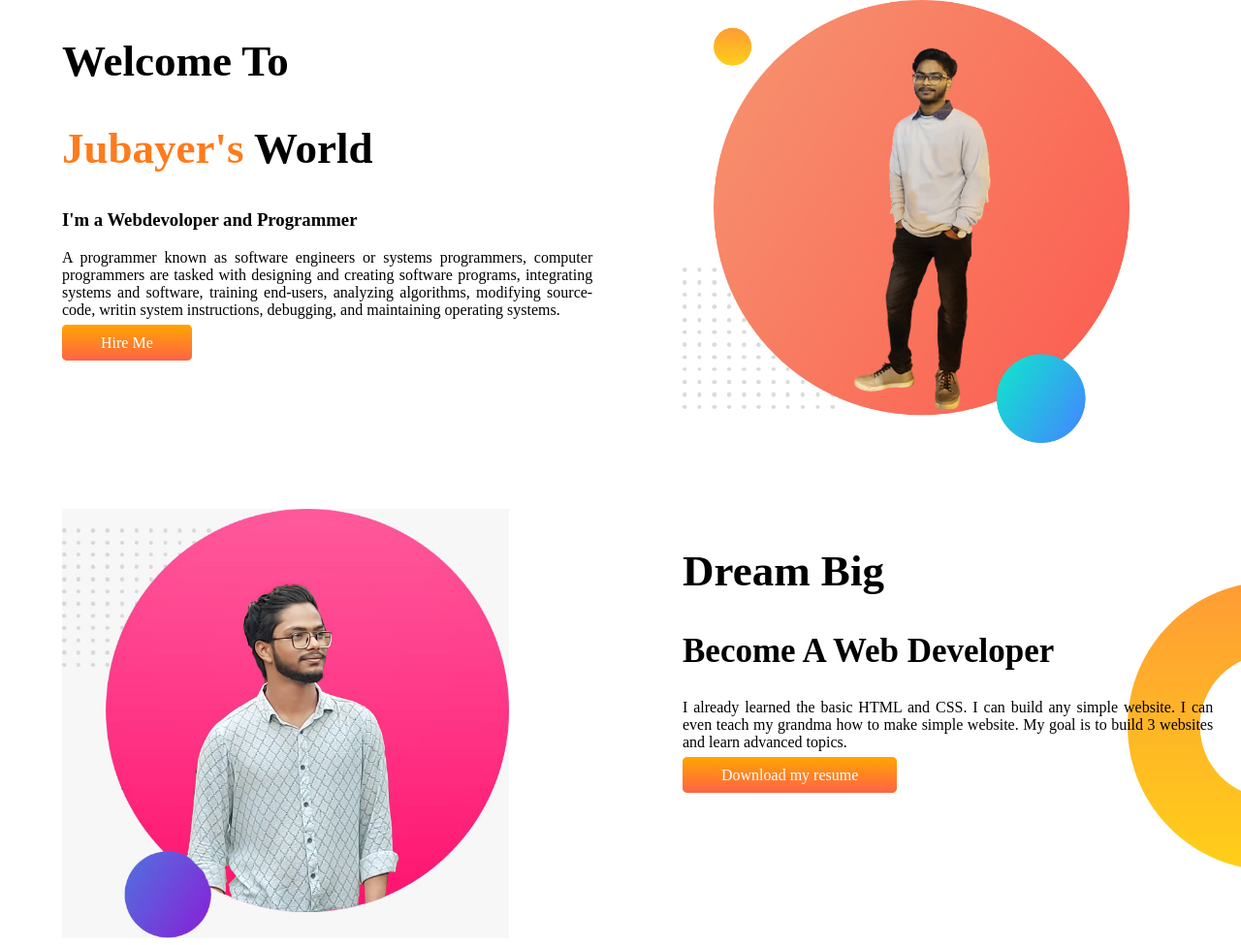
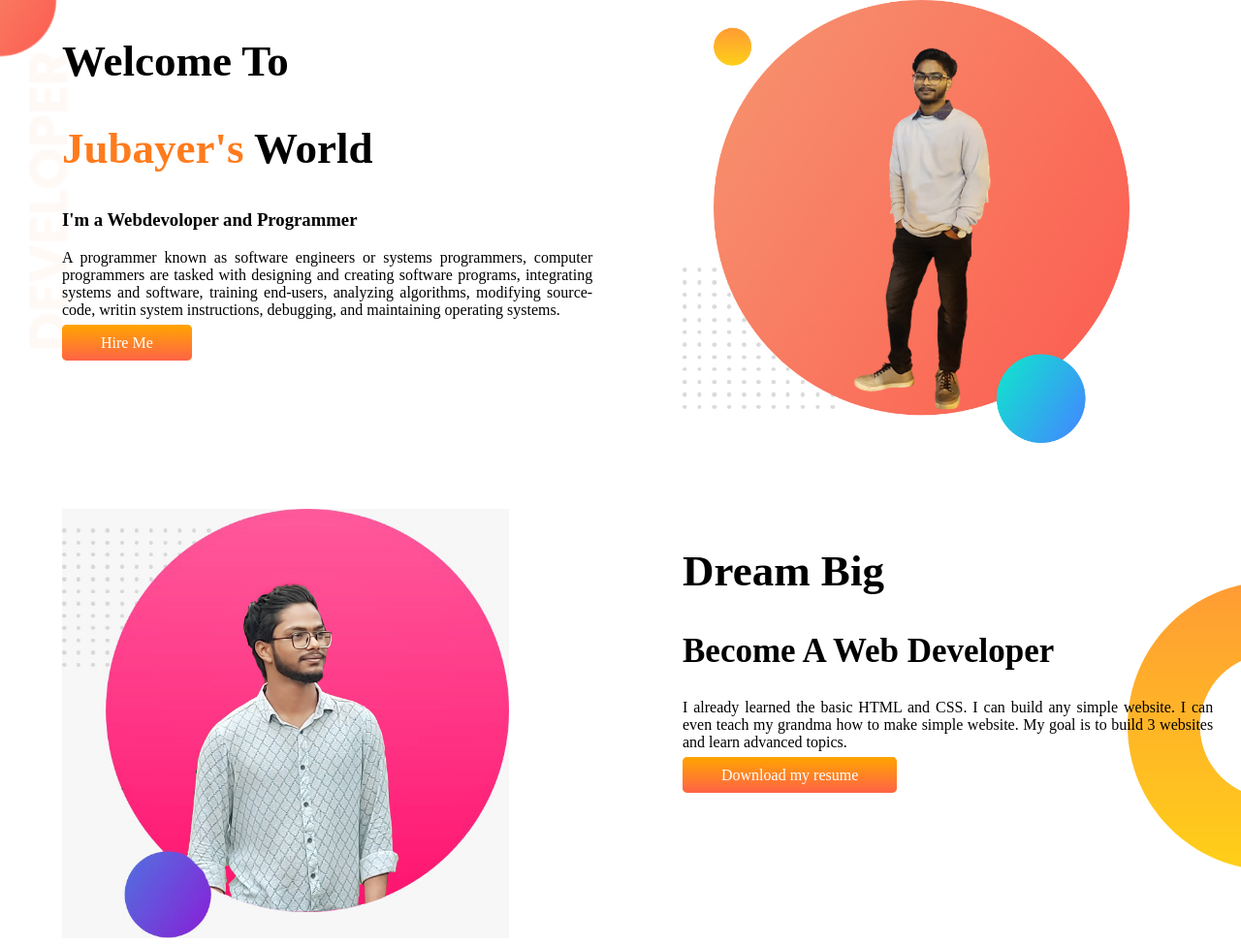
Before and after one commit to jubayer8221/portfolio-project-1, a plain HTML site: page index.html in a window 1280 px wide. Shown: the top 975 px of the page at 97% size. Drawn offline with Linux system fonts and the light colour scheme.

Commit message:
last edition

```diff
--- a/style.css
+++ b/style.css
@@ -18,7 +18,7 @@ p {
 }
 
 .top-banner {
-    background-image: url(top-banner.png);
+    background-image: url(image/top-banner.png);
     background-repeat: no-repeat;
 }
 
```
